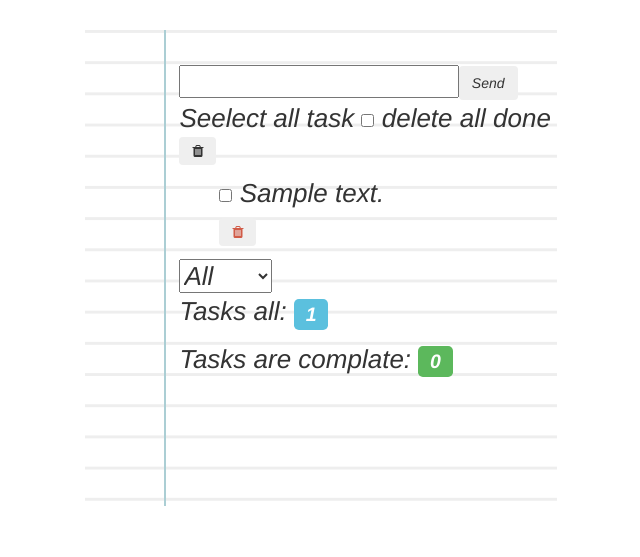
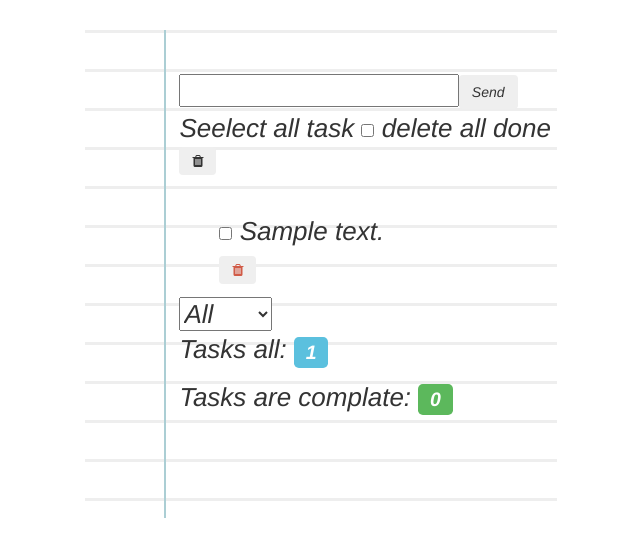
Before and after one commit to FNikita/to-do_list, a Django app: template webApp/to_do_list/templates/index.html in a window 1280 px wide. Shown: the top 557 px of the page, without its empty margins (15-655 px from the left). Run offline with Django 3.2, Linux system fonts and the light colour scheme; the template is opened without the code that fills it: most values are stand-ins (such as "Sample title", 1, 10 or a date in 2020); some libraries are stand-ins or nearby versions.

Commit message:
final version

```diff
--- a/webApp/to_do_list/models.py
+++ b/webApp/to_do_list/models.py
@@ -1,6 +1,6 @@
 from django.db import models
 
-class itemLI(models.Model):
+class ItemLi(models.Model):
     id = models.AutoField(primary_key=True)
     check = models.BooleanField(default=False)
     text = models.TextField()
--- a/webApp/to_do_list/static/script.js
+++ b/webApp/to_do_list/static/script.js
@@ -2,7 +2,6 @@ $(function() {
     var old_text, val_id, col_btn;
     var col_item_on_page = 7;
     var page_active = Math.ceil($("li").length / col_item_on_page)-1;
-    count_task();
 
     function ajax_Send(new_url, new_data) {
         $.ajax({
@@ -17,8 +16,9 @@ $(function() {
 
     function add_task() {
         text = $("#text_input").val();
-        if($("#text_input").val() != "") {
+        if(text.trim() != "") {
             $("#text_input").val("");
+
             $.ajax({
             type: "GET",
             url: "/to_do_list/ajax-req/",
@@ -33,8 +33,12 @@ $(function() {
                         <span class="li-item">${data_res.text}</span>
                         <button class="btn delete-btn"><i class="fa fa-trash trash"></i></button>
                 </li>`);
+
                 count_task();
                 paginationRender($("#select-type option:selected").val());
+                if (page_active * col_item_on_page < col_btn * col_item_on_page) {
+                    page_active = col_btn;
+                }
                 display($("#select-type option:selected").val(), page_active);
 
                 $(".delete-btn").click(function() {
@@ -42,6 +46,9 @@ $(function() {
                     $(this).parent().remove();
                     count_task();
                     paginationRender($("#select-type option:selected").val());
+                    if (page_active * col_item_on_page >= col_btn * col_item_on_page) {
+                        page_active = col_btn;
+                    }
                     display($("#select-type option:selected").val(), page_active);
                     ajax_Send("/to_do_list/ajax-req/", {action: "del", id: val_id});
                 });
@@ -134,7 +141,6 @@ $(function() {
             renderBtn(col_btn);
             else {
                 col_btn--;
-                console.log(col_btn);
                 renderBtn(col_btn);
             }
         }
@@ -156,6 +162,9 @@ $(function() {
         }
         count_task();
         paginationRender($("#select-type option:selected").val());
+        if (page_active * col_item_on_page >= col_btn * col_item_on_page) {
+            page_active = col_btn;
+        }
         display($("#select-type option:selected").val(), page_active);
         ajax_Send("/to_do_list/ajax-req/", {action: "change_one", chek: val_chek, id: val_id});
     });
@@ -187,6 +196,9 @@ $(function() {
         $(this).parent().remove();
         count_task();
         paginationRender($("#select-type option:selected").val());
+        if (page_active * col_item_on_page < col_btn * col_item_on_page) {
+            page_active = col_btn;
+        }
         display($("#select-type option:selected").val(), page_active);
         ajax_Send("/to_do_list/ajax-req/", {action: "del", id: val_id});
     });
@@ -252,6 +264,7 @@ $(function() {
         }
     });
 
+    count_task();
     paginationRender($("#select-type option:selected").val());
     display($("#select-type option:selected").val(), page_active);
 });
--- a/webApp/to_do_list/static/style.css
+++ b/webApp/to_do_list/static/style.css
@@ -8,11 +8,25 @@ body {
     text-decoration: line-through;
 }
 
+
+.input-append {
+    margin-top: 9px;
+}
+
+.enable-all {
+    margin-top: 1px;
+}
+
 ul {
+    margin-top: 38px;
     list-style: none;
     font-weight: normal;
     max-width: 80%;
     width: 80%;
+}
+
+li {
+    margin-top: 3px;
 }
 
 a {
@@ -44,7 +58,6 @@ a {
 
 .paper {
     padding-left: 8%;
-    /* margin: 10px 11px 10px 10px; */
     padding-top: 35px;
     padding-bottom: 78px;
     width: 40%;
@@ -52,9 +65,22 @@ a {
     background-image:
     linear-gradient(90deg, transparent 79px, #abced4 79px, #abced4 81px, transparent 81px),
     linear-gradient(#eee .1em, transparent .1em);
-    background-size: 100% 1.2em;
+    background-size: 100% 1.5em;
 }
 
 #pagination {
-    margin: 50px 130px;
+    margin: 24px 130px;
 }
+
+
+@media (max-width: 1360) {
+    .paper {
+        width: 60%;
+    }
+}
+
+@media (max-width: 960) {
+    .paper {
+        width: 90%;
+    }
+}
--- a/webApp/to_do_list/templates/list-items.html
+++ b/webApp/to_do_list/templates/list-items.html
@@ -1,4 +1,3 @@
-{% load static %}
 <div class="viev">
     <ul>
         {% for item in items %}
--- a/webApp/webApp/settings.py
+++ b/webApp/webApp/settings.py
@@ -36,7 +36,6 @@ INSTALLED_APPS = [
     'django.contrib.contenttypes',
     'django.contrib.sessions',
     'django.contrib.messages',
-#    'django.contrib.staticfiles',
     'to_do_list',
     'jquery',
 ]
--- a/webApp/webApp/urls.py
+++ b/webApp/webApp/urls.py
@@ -23,8 +23,6 @@ from . import settings
 
 
 
-
-
 from django.contrib import admin
 from django.urls import path, include
 
@@ -35,5 +33,4 @@ urlpatterns = [
 
 
 if settings.DEBUG:
-
     urlpatterns += static(settings.STATIC_URL, view=never_cache(serve))
```
Also changed, not shown: webApp/to_do_list/views.py (+11 -11 lines), webApp/to_do_list/migrations/0001_initial.py, webApp/to_do_list/migrations/0002_mymodel_text.py (deleted), webApp/to_do_list/migrations/0003_auto_20191009_1143.py (deleted), webApp/to_do_list/migrations/0004_auto_20191010_1534.py (deleted), webApp/to_do_list/migrations/0005_itemli_date.py (deleted), webApp/to_do_list/migrations/0006_auto_20191015_0959.py (deleted), webApp/webApp/wsgi.py (line endings or trailing spaces).
